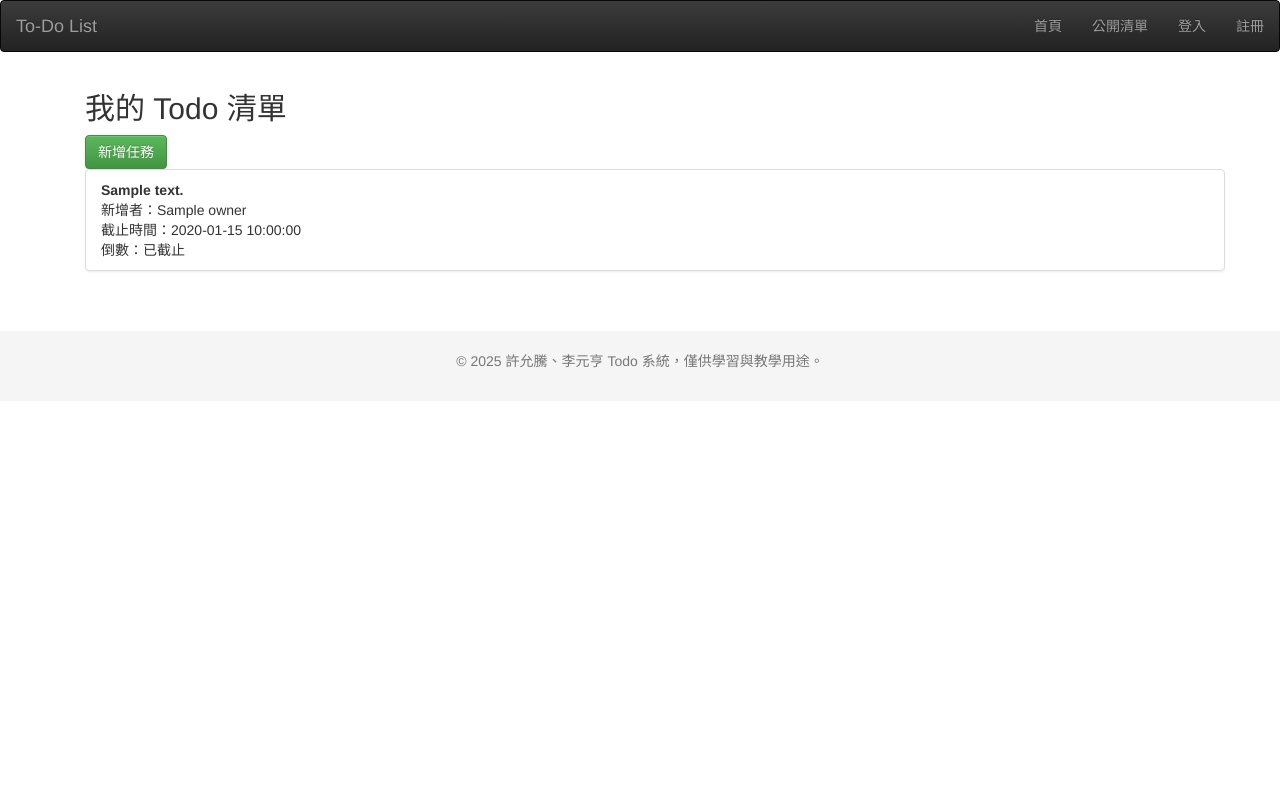
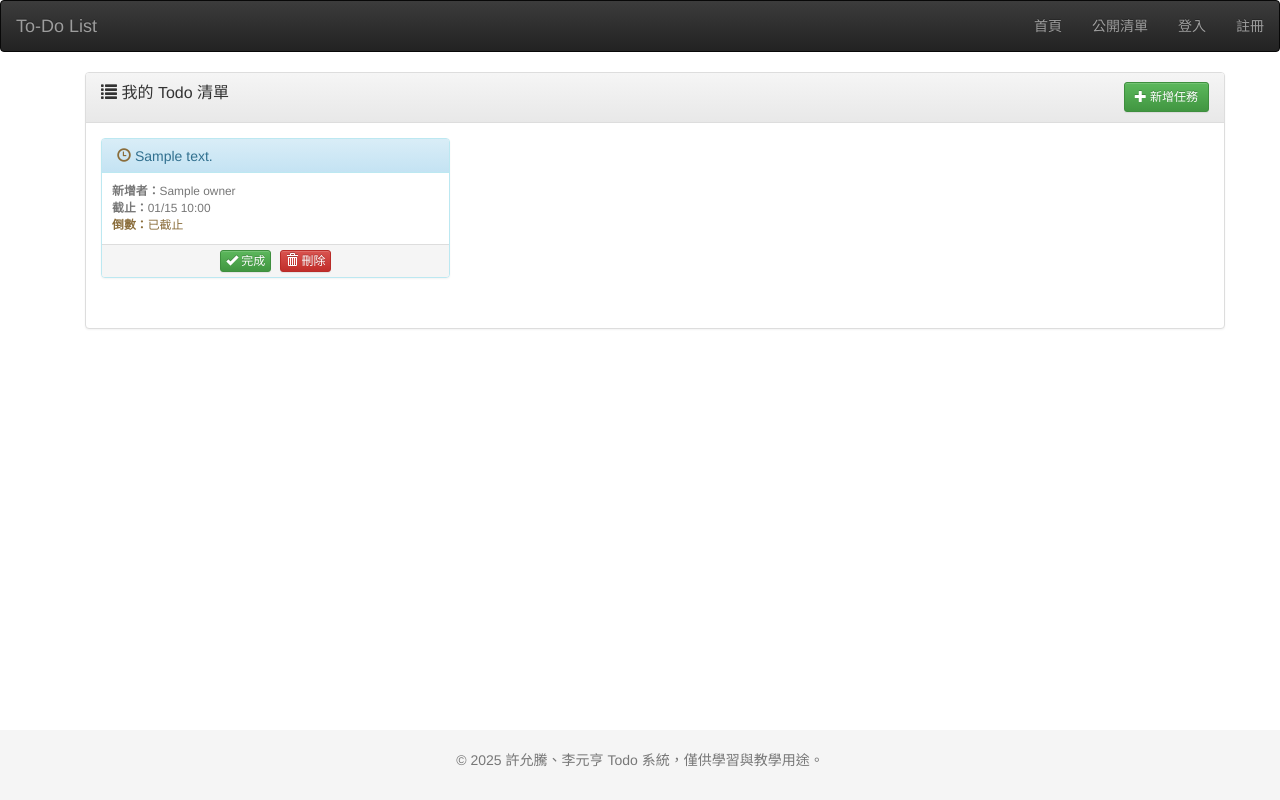
Before and after one commit to hlc23/django_final, a Django app: template todo/templates/todo_list.html in a window 1280 px wide. Run offline with Django 3.2, Linux system fonts and the light colour scheme; the template is opened without the code that fills it: most values are stand-ins (such as "Sample title", 1, 10 or a date in 2020); some libraries are stand-ins or nearby versions.

Commit message:
mark done/delete & some decorate

```diff
--- a/django_final/urls.py
+++ b/django_final/urls.py
@@ -26,6 +26,8 @@ urlpatterns = [
     path('todo/public/', views.index, name='public_todo'),
     path('todo/mine/', views.my_todo_list, name='my_todo'),
     path('todo/create/', views.create_todo, name='create_todo'),
+    path('todo/<int:todo_id>/done/', views.mark_todo_done, name='mark_todo_done'),
+    path('todo/<int:todo_id>/delete/', views.delete_todo, name='delete_todo'),
     path('profile/', views.profile, name='profile'),
     path('register/', views.register, name='register'),
 ]
--- a/todo/templates/base.html
+++ b/todo/templates/base.html
@@ -18,12 +18,30 @@ integrity="sha384-fLW2N01lMqjakBkx3l/M9EahuwpSfeNvV63J5ezn3uZzapT0u7EYsXMjQV+0En
 <!-- Latest compiled and minified JavaScript -->
 <script src="https://maxcdn.bootstrapcdn.com/bootstrap/3.3.6/js/bootstrap.min.js"
 integrity="sha384-0mSbJDEHialfmuBBQP6A4Qrprq5OVfW37PRR3j5ELqxss1yVqOtnepnHVP9aJ7xS" crossorigin="anonymous"></script>
+
+<style>
+    html, body {
+        height: 100%;
+    }
+
+    body {
+        display: flex;
+        flex-direction: column;
+    }
+
+    .main-content {
+        flex: 1;
+    }
+</style>
+
     {% block head %}{% endblock %}
 </head>
 <body>
     {% include 'partials/header.html' %}
-    <div class="container">
-        {% block content %}{% endblock %}
+    <div class="main-content">
+        <div class="container">
+            {% block content %}{% endblock %}
+        </div>
     </div>
     {% include 'partials/footer.html' %}
     <!-- Bootstrap JS -->
--- a/todo/templates/partials/footer.html
+++ b/todo/templates/partials/footer.html
@@ -1,4 +1,4 @@
-<footer class="footer text-center" style="margin-top: 40px; padding: 20px 0; background-color: #f5f5f5;">
+<footer class="footer text-center" style="padding: 20px 0; background-color: #f5f5f5;">
     <div class="container">
         <p class="text-muted">© 2025 許允騰、李元亨 Todo 系統，僅供學習與教學用途。</p>
     </div>
--- a/todo/templates/profile.html
+++ b/todo/templates/profile.html
@@ -33,13 +33,13 @@
         </div>
         <div class="col-md-4">
           <div class="text-center">
-            <h4>{{ todo_list|length|add:"-"|add:todo_list|length }}</h4>
+            <h4>{{ done_todos|length }}</h4>
             <p>已完成</p>
           </div>
         </div>
         <div class="col-md-4">
           <div class="text-center">
-            <h4>{{ todo_list|length }}</h4>
+            <h4>{{ running_todos|length }}</h4>
             <p>進行中</p>
           </div>
         </div>
--- a/todo/templates/todo_list.html
+++ b/todo/templates/todo_list.html
@@ -2,20 +2,74 @@
 {% block title %}我的清單{% endblock %}
 {% block content %}
 <div class="container">
-  <h2>我的 Todo 清單</h2>
-  <a href="/todo/create/" class="btn btn-success">新增任務</a>
-  <ul class="list-group">
-    {% for todo in todo_list %}
-      <li class="list-group-item">
-        <strong>{{ todo.content }}</strong><br>
-        新增者：{{ todo.owner }}<br>
-        截止時間：{{ todo.deadline|date:"Y-m-d H:i:s" }}<br>
-        倒數：<span class="countdown" data-deadline="{{ todo.deadline|date:"Y-m-d\\TH:i:s" }}"></span>
-      </li>
-    {% empty %}
-      <li class="list-group-item">目前沒有待辦事項</li>
-    {% endfor %}
-  </ul>
+  <div class="panel panel-default">
+    <div class="panel-heading">
+      <h3 class="panel-title">
+        <span class="glyphicon glyphicon-list"></span> 我的 Todo 清單
+      </h3>
+      <div class="pull-right" style="margin-top: -20px;">
+        <a href="/todo/create/" class="btn btn-success btn-sm">
+          <span class="glyphicon glyphicon-plus"></span> 新增任務
+        </a>
+      </div>
+      <div class="clearfix"></div>
+    </div>
+    <div class="panel-body">
+      {% if todo_list %}
+        <div class="row">
+          {% for todo in todo_list %}
+            <div class="col-md-4 col-sm-6 col-xs-12" style="margin-bottom: 15px;">
+              <div class="panel {% if todo.done %}panel-success{% else %}panel-info{% endif %}">
+                <div class="panel-heading" style="padding: 8px 15px;">
+                  <h4 class="panel-title" style="font-size: 14px;">
+                    {% if todo.done %}
+                      <span class="glyphicon glyphicon-ok text-success"></span>
+                    {% else %}
+                      <span class="glyphicon glyphicon-time text-warning"></span>
+                    {% endif %}
+                    {{ todo.content|truncatechars:20 }}
+                  </h4>
+                </div>
+                <div class="panel-body" style="padding: 10px;">
+                  <small class="text-muted">
+                    <div><strong>新增者：</strong>{{ todo.owner }}</div>
+                    <div><strong>截止：</strong>{{ todo.deadline|date:"m/d H:i" }}</div>
+                    {% if todo.done %}
+                      <div class="text-success"><strong>完成：</strong>{{ todo.done_at|date:"m/d H:i" }}</div>
+                    {% else %}
+                      <div class="text-warning"><strong>倒數：</strong><span class="countdown" data-deadline="{{ todo.deadline|date:"Y-m-d\\TH:i:s" }}"></span></div>
+                    {% endif %}
+                  </small>
+                </div>
+                <div class="panel-footer" style="padding: 5px 10px; text-align: center;">
+                  {% if not todo.done %}
+                    <form method="post" action="/todo/{{ todo.id }}/done/" style="display: inline-block; margin-right: 5px;">
+                      {% csrf_token %}
+                      <button type="submit" class="btn btn-success btn-xs">
+                        <span class="glyphicon glyphicon-ok"></span> 完成
+                      </button>
+                    </form>
+                  {% endif %}
+                  <form method="post" action="/todo/{{ todo.id }}/delete/" style="display: inline-block;" onsubmit="return confirm('確定要刪除這個任務嗎？');">
+                    {% csrf_token %}
+                    <button type="submit" class="btn btn-danger btn-xs">
+                      <span class="glyphicon glyphicon-trash"></span> 刪除
+                    </button>
+                  </form>
+                </div>
+              </div>
+            </div>
+          {% endfor %}
+        </div>
+      {% else %}
+        <div class="text-center text-muted" style="padding: 40px;">
+          <span class="glyphicon glyphicon-inbox" style="font-size: 48px; display: block; margin-bottom: 15px;"></span>
+          <h4>目前沒有待辦事項</h4>
+          <p>點擊上方「新增任務」按鈕來建立第一個任務吧！</p>
+        </div>
+      {% endif %}
+    </div>
+  </div>
 </div>
 
 <script>
```
Also changed, not shown: todo/templates/index.html (+28 -12 lines), todo/views.py (+38 -2 lines).
